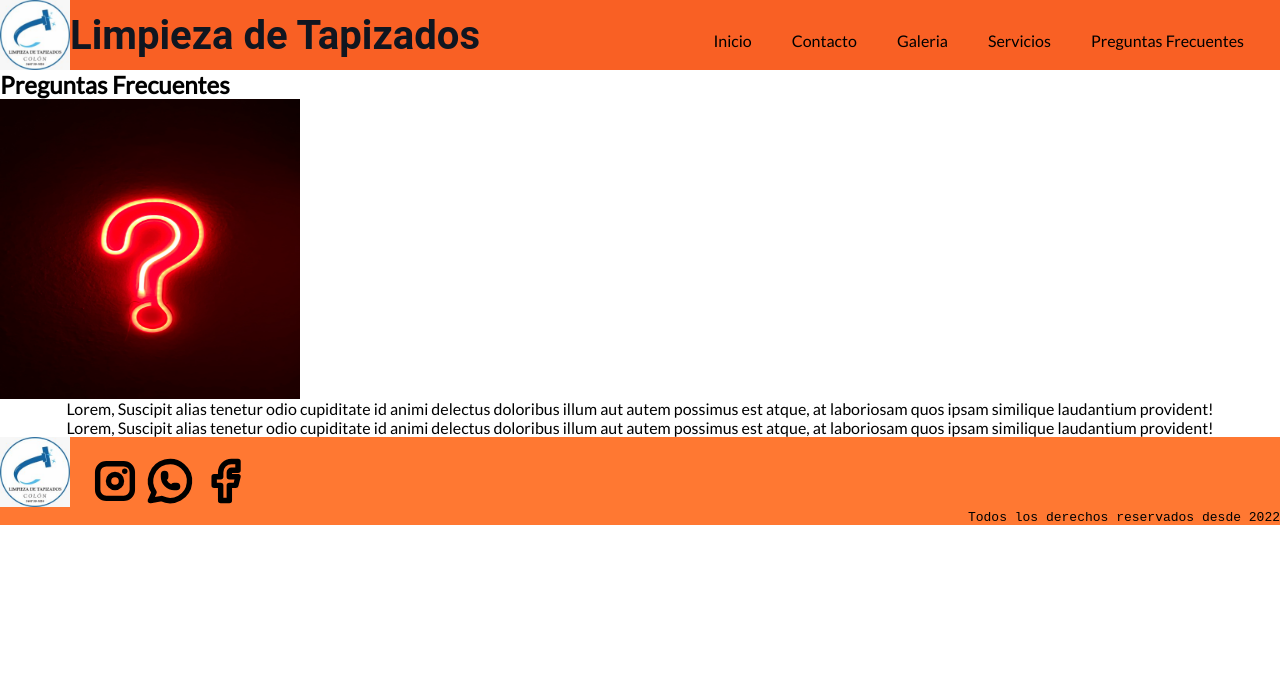
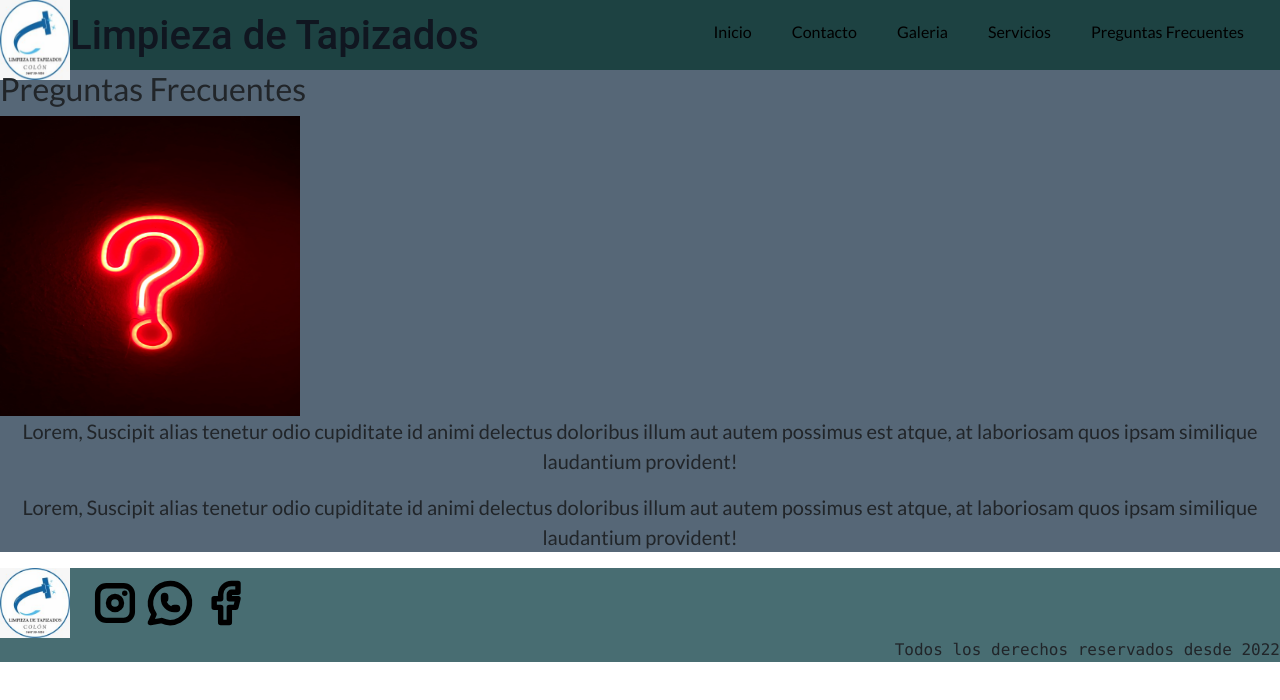
Before and after one commit to Gsangui2001/Limpieza-de-Tapizados, a plain HTML site: page paginas/preguntas-frecuentes.html in a window 1280 px wide. Drawn offline with nearby package versions, Linux system fonts and the light colour scheme.

Commit message:
bootstap y javascrip

```diff
--- a/css/estilos.css
+++ b/css/estilos.css
@@ -21,7 +21,7 @@ p {
 }
 
 header{
-    background-color: #F96024;
+    background-color: rgb(29, 66, 66);
     height: 70px;
 }
 /* comienzo de header */
@@ -65,7 +65,7 @@ header{
 /* end e header */
 /* empieza de main */
 main {
-    background-color: white;
+    background-color: rgb(86, 103, 119);
 }
 
 .section__main {
@@ -106,7 +106,7 @@ main {
 /* empieza de footer */
 
 footer {
-    background-color: #FF7832;
+    background-color: rgb(72, 109, 114);
 }
 
 .footer__logo {
@@ -383,30 +383,36 @@ footer {
 /* end de servicios */
 /* preguntas frecuentes */
 .pregunta{
-    display: grid;
-    grid-template-columns: auto;
-    grid-template-rows: 1fr 1fr 1fr;
-    grid-template-areas: "frecuente uno dos";
+    display: flex;
     width: 35%;
     height: auto;
 }
 
 .frecuente{
-
+    display: flex;
+    flex-direction: row;
     width: 300px;
     height: 300px;
 }
 
 .uno{
     display: flex;
+    flex-direction: column;
     justify-content: center;
     align-items: center;
     text-align: center;
+    font-family: 'Lato', sans-serif;
+    font-size: 20px;
 }
 
 .dos{
-    grid-row: 1;
+    display: flex;
+    flex-direction: column;
+    justify-content: flex-end;
+    align-items: flex-end;
     text-align: center;
+    font-family: 'Lato', sans-serif;
+    font-size: 20px;
 }
 /* en preguntas frecuentes */
 /* medidas de celular */
--- a/paginas/preguntas-frecuentes.html
+++ b/paginas/preguntas-frecuentes.html
@@ -13,6 +13,8 @@
     <link rel="preconectar" href="https://fonts.googleapis.com">
     <link rel="preconectar" href="https://fonts.gstatic.com" crossorigin>
     <link href="https: //fonts.googleapis.com/css2? familia= Roboto:ital,peso@1,300 & display=swap" rel="hoja de estilo">
+    <!-- CSS BOOTSTRAP -->
+    <link href="https://cdn.jsdelivr.net/npm/bootstrap@5.2.0/dist/css/bootstrap.min.css" rel="stylesheet" integrity="sha384-gH2yIJqKdNHPEq0n4Mqa/HGKIhSkIHeL5AyhkYV8i59U5AR6csBvApHHNl/vI1Bx" crossorigin="anonymous">
     <!-- css -->
     <link rel="stylesheet" href="../css/estilos.css">
     <title>Limpieza de Tapizados</title>
@@ -76,5 +78,8 @@
         <samp class="spam">Todos los derechos reservados desde 2022</samp>
     </footer>
     <!-- cierre del footer -->
+
+    <!-- JavaScript Bundle with Popper -->
+    <script src="https://cdn.jsdelivr.net/npm/bootstrap@5.2.0/dist/js/bootstrap.bundle.min.js" integrity="sha384-A3rJD856KowSb7dwlZdYEkO39Gagi7vIsF0jrRAoQmDKKtQBHUuLZ9AsSv4jD4Xa" crossorigin="anonymous"></script>
 </body>
 </html>
```
Also changed, not shown: index.html (+6 -0 lines), paginas/contacto.html (+5 -0 lines), paginas/galeria.html (+5 -0 lines), paginas/servicios.html (+5 -0 lines).
